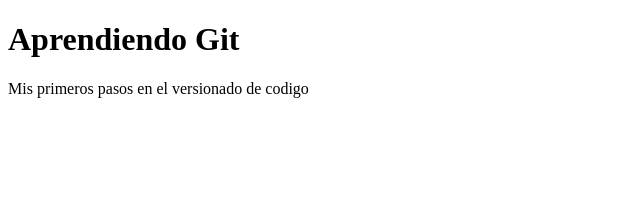
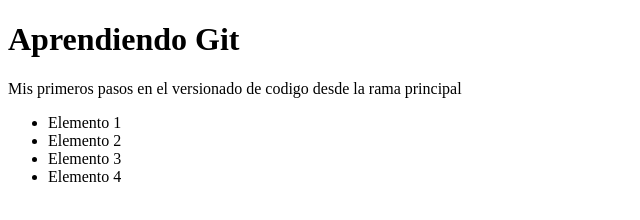
Before and after one commit to dicmar/Javad, a plain HTML site: page index.html in a window 1280 px wide. Shown: the whole page, without its empty margins (0-640 px from the left). Drawn offline with Linux system fonts and the light colour scheme.

```diff
--- a/index.html
+++ b/index.html
@@ -10,6 +10,15 @@
 
     <h1>Aprendiendo Git</h1>
 
-        <p>Mis primeros pasos en el versionado de codigo</p>
+        <p>Mis primeros pasos en el versionado de codigo desde la rama principal</p>
+
+        <ul>
+            <li>Elemento 1</li>
+            <li>Elemento 2</li>
+            <li>Elemento 3</li>
+            <li>Elemento 4</li>
+        </ul>
+
+
 </body>
 </html>
```
